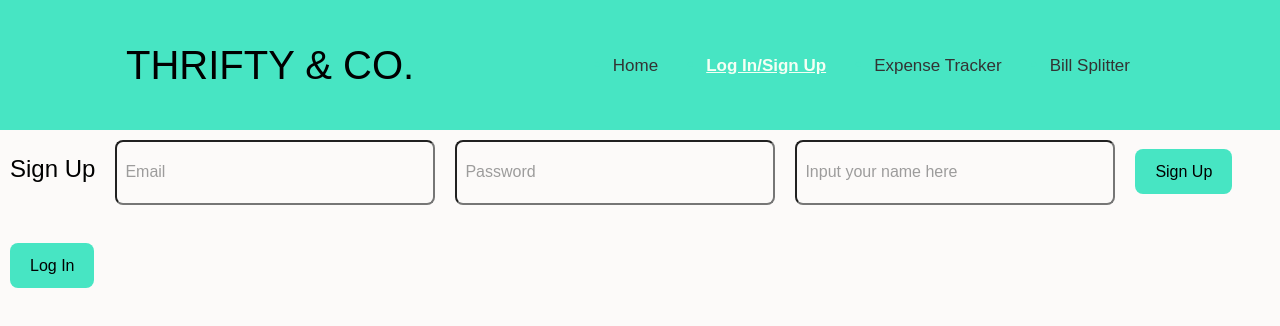
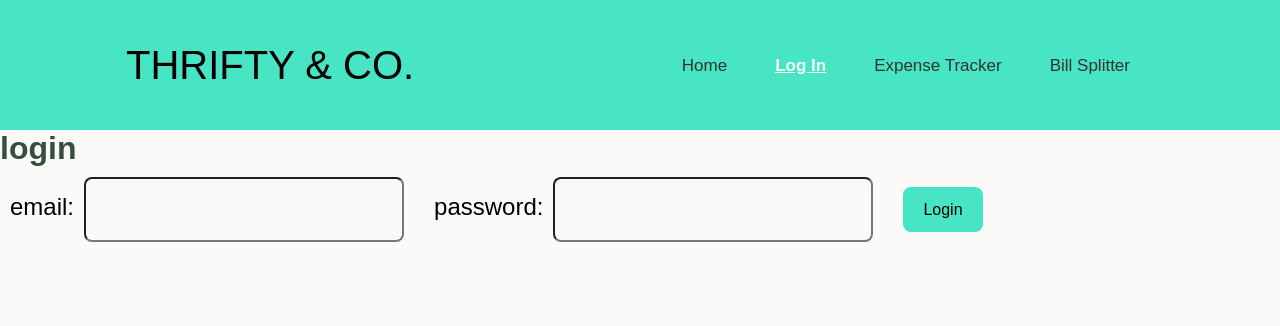
Before and after one commit to kywk23/project-2-THRIFTYCO, a React (Vite) app: page /LogIn in a window 1280 px wide. Shown: the top 326 px of the page. Built offline with nearby package versions, Linux system fonts and the light colour scheme; no server answers.

Commit message:
login sigup split

```diff
--- a/src/App.css
+++ b/src/App.css
@@ -64,7 +64,7 @@
   text-decoration: underline;
 }
 
-/* DO NOT EDIT */
+/* Containers */
 .container {
   max-width: 85vw;
   margin: 0.5% 200px 0px 8.5%;
@@ -77,6 +77,17 @@
   margin: 0px 200px 15px 8.5%;
   display: flex;
   overflow: hidden; /* Hide horizontal overflow */
+}
+
+.container-landingpage {
+  display: flex;
+  flex-direction: column;
+  justify-content: space-evenly;
+  align-items: flex-end;
+  max-width: 85vw;
+  flex-wrap: wrap;
+  align-content: flex-start;
+  margin: 10% 10% 10% 15%;
 }
 
 .left-column {
@@ -133,6 +144,7 @@ label {
   margin: 10px;
 }
 
+/* Inputs */
 input {
   font-size: 0.7em;
   height: 45px;
@@ -154,6 +166,7 @@ input::placeholder {
   opacity: 0.7;
 }
 
+/* Select-related */
 select {
   width: 200px;
   font-size: 1.1em;
@@ -166,6 +179,7 @@ select:focus {
   border-radius: 8px;
 }
 
+/* UL and LI  */
 ul {
   list-style: none; /* Remove default bullets */
 }
--- a/src/App.jsx
+++ b/src/App.jsx
@@ -1,7 +1,8 @@
 import "./App.css";
 import BillSplitGroups from "./Components/BillSplit/BillSplit-Groups.jsx";
 import ExpenseTracker from "./Components/ExpenseTracker/ExpenseTracker.jsx";
-import LogInSignUp from "./Components/LogInSignUp.jsx";
+import SignUp from "./Components/LogInSignUp/SignUp.jsx";
+import LogIn from "./Components/LogInSignUp/LogIn.jsx";
 import LandingPage from "./Components/LandingPage.jsx";
 import ErrorPage from "./Components/ErrorPage.jsx";
 import { createBrowserRouter, RouterProvider } from "react-router-dom";
@@ -21,11 +22,11 @@ function App() {
       ),
     },
     {
-      path: "/login",
+      path: "/LogIn",
       element: (
         <div>
           <Navbar />
-          <LogInSignUp />
+          <LogIn />
           <br />
         </div>
       ),
--- a/src/Components/BillSplit/BillSplit-Members.jsx
+++ b/src/Components/BillSplit/BillSplit-Members.jsx
@@ -13,9 +13,6 @@ export default function BillSplitMembers({ activeGroup }) {
   const [expenseName, setExpenseName] = useState("");
   const [inputAmount, setInputAmount] = useState("");
   const [inputPaidBy, setInputPaidBy] = useState("");
-  // const [expensesPerPax, setExpensesPerPax] = useState(0);
-  // const [paidByArray, setPaidByArray] = useState([]);
-  // const [toGiveArray, setToGiveArray] = useState([]);
 
   const [totalAmountPaid, setTotalAmountPaid] = useState(0);
   const [averageAmountPaid, setAverageAmountPaid] = useState(0);
@@ -83,28 +80,6 @@ export default function BillSplitMembers({ activeGroup }) {
         }));
         setExpenses(expensesArray);
         console.log("expensesArray", expensesArray);
-
-        // // Calculate the paidByArray
-        // const paidByArray = members.map((member) => {
-        //   const totalPaid = expensesArray
-        //     .filter((expense) => expense.PaidBy === member.memberName)
-        //     .reduce((sum, expense) => sum + Number(expense.Amount), 0);
-        //   return { [member.memberName]: totalPaid };
-        // });
-        // setPaidByArray(paidByArray);
-        // console.log(`paid by array`, paidByArray);
-
-        // // Calculate ToGive
-        // const toGiveArray = expensesArray.map((expense) => {
-        //   const amountPerMember = expense.Amount / members.length;
-        //   const fromArray = members
-        //     .filter((member) => member.memberName !== expense.PaidBy)
-        //     .map((member) => ({ From: member.memberName, Amount: amountPerMember }));
-        //   return { To: expense.PaidBy, From: fromArray };
-        // });
-
-        // console.log(`toGiveArray`, toGiveArray);
-        // setToGiveArray(toGiveArray);
       }
     });
   }, [activeGroup]);
@@ -158,9 +133,6 @@ export default function BillSplitMembers({ activeGroup }) {
 
     console.log("balance map", balanceMap);
     console.log("exp", expenses);
-
-    // receivers has a positive balance =
-    // payers has a negative balance, to pay back to receiver
 
     const payers = [];
     const receivers = [];
@@ -228,12 +200,6 @@ export default function BillSplitMembers({ activeGroup }) {
     setInputAmount("");
     setInputPaidBy("");
   };
-
-  // Find activegroup.expenses
-  // For each expenses, paidby: memberName to exclude for -negative balance.
-  // paidBy: all other members, to be -balance
-  // render: to receive(+) and to pay(owe -)
-  // export function thisFunction (){
 
   return (
     <div>
@@ -320,7 +286,7 @@ export default function BillSplitMembers({ activeGroup }) {
               <button onClick={calculateBalances}>Split the Bill!</button>
               <br />
               <br />
-              <h3>Debt Recovery:</h3>
+              <h3>Transaction Summary:</h3>
               <ul>
                 {balances.map((balance, index) => (
                   <li key={index}>
@@ -331,6 +297,7 @@ export default function BillSplitMembers({ activeGroup }) {
                 ))}
               </ul>
               <br />
+              <h3>Debt Recovery:</h3>
               <ul>
                 {paymentTransactions.map((transaction, index) => (
                   <li key={index}>
--- a/src/Components/LandingPage.jsx
+++ b/src/Components/LandingPage.jsx
@@ -1,8 +1,9 @@
 export default function LandingPage() {
   return (
     <>
-      <div className="container">
-        <h1>Experience the Thrill of Thrifts</h1>
+      <div className="container-landingpage">
+        <h1>Experience the Thrill of Thrifts.</h1>
+        <br />
         <p>One stop for your personal and group expenses. Split Bills, not Friendship.</p>
       </div>
     </>
--- /dev/null
+++ b/src/Components/LogInSignUp/LogIn.jsx
@@ -0,0 +1,36 @@
+import { useEffect, useState } from "react";
+import { signInWithEmailAndPassword } from "firebase/auth";
+import { auth } from "../firebase";
+
+export default function LogIn() {
+  const [email, setEmail] = useState("");
+  const [password, setPassword] = useState("");
+  const [isLoggedIn, setIsLoggedIn] = useState(false);
+
+  const logIn = (e) => {
+    e.preventDefault();
+    signInWithEmailAndPassword(auth, email, password)
+      .then((userCredential) => {
+        console.log(userCredential);
+        setIsLoggedIn(true);
+      })
+      .catch((err) => {
+        console.error("Login error", err.code, err.message);
+      });
+  };
+
+  return (
+    <form onSubmit={logIn}>
+      <h2>login</h2>
+      <label>
+        <span>email:</span>
+        <input type="email" onChange={(e) => setEmail(e.target.value)} value={email} />
+      </label>
+      <label>
+        <span>password:</span>
+        <input type="password" onChange={(e) => setPassword(e.target.value)} value={password} />
+      </label>
+      <button>Login</button>
+    </form>
+  );
+}
--- a/src/Components/LogInSignUp.jsx
+++ b/src/Components/LogInSignUp/SignUp.jsx
@@ -1,15 +1,11 @@
-import {
-  createUserWithEmailAndPassword,
-  signInWithEmailAndPassword,
-} from "firebase/auth";
 import { useState } from "react";
-import { auth, updateProfileInfo } from "./firebase.jsx";
+import { createUserWithEmailAndPassword } from "firebase/auth";
+import { auth, updateProfileInfo } from "../firebase";
 
-export default function LogInSignUp() {
+export default function SignUp() {
   const [email, setEmail] = useState("");
   const [password, setPassword] = useState("");
   const [displayName, setDisplayName] = useState("");
-  const [isLoggedIn, setIsLoggedIn] = useState(false);
 
   const signUp = (e) => {
     e.preventDefault();
@@ -24,20 +20,8 @@ export default function LogInSignUp() {
           displayName: displayName,
         });
       })
-
       .catch((error) => {
         console.log(error);
-      });
-  };
-
-  const logIn = () => {
-    signInWithEmailAndPassword(auth, email, password)
-      .then((userCredential) => {
-        console.log(userCredential);
-        setIsLoggedIn(true);
-      })
-      .catch((err) => {
-        console.log(err);
       });
   };
 
@@ -66,7 +50,6 @@ export default function LogInSignUp() {
         <button type="submit"> Sign Up </button>
       </form>
       <br />
-      <button onClick={logIn}>Log In</button>
     </div>
   );
 }
--- a/src/Components/NavBar.jsx
+++ b/src/Components/NavBar.jsx
@@ -12,8 +12,8 @@ function Navbar() {
             </NavLink>
           </li>
           <li>
-            <NavLink to="/login" activeclassname="active">
-              Log In/Sign Up
+            <NavLink to="/LogIn" activeclassname="active">
+              Log In
             </NavLink>
           </li>
           <li className="active">
```
Also changed, not shown: src/Components/LogIn.jsx (deleted, +0 -27 lines), src/Components/LogInSignUp/LogInSignUp.jsx (added, +68 -0 lines).
